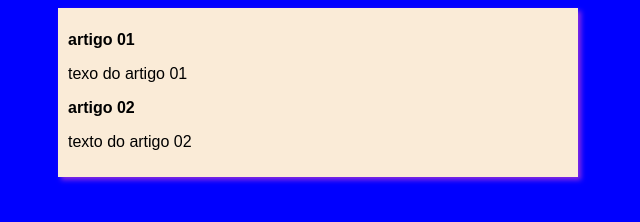
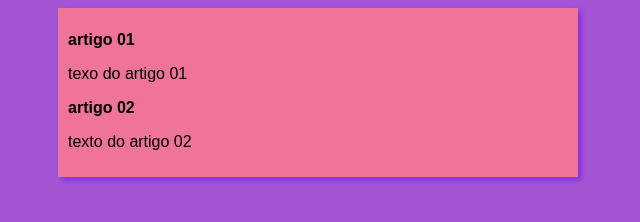
Before and after one commit to anaboteleiro/projeto-site, a plain HTML site: page index.html in a window 1280 px wide. Shown: the whole page, without its empty margins (322-962 px from the left). Drawn offline with Linux system fonts and the light colour scheme.

Commit message:
mudei cores

```diff
--- a/Estilos/style.css
+++ b/Estilos/style.css
@@ -3,11 +3,11 @@
 }
 
 body{
-    background-color: blue;
+    background-color: rgb(164, 84, 211);
 }
 
 main{
-    background-color: antiquewhite;
+    background-color: rgb(238, 116, 152);
     width: 500px;
     margin: auto;
     padding: 10px;
```
